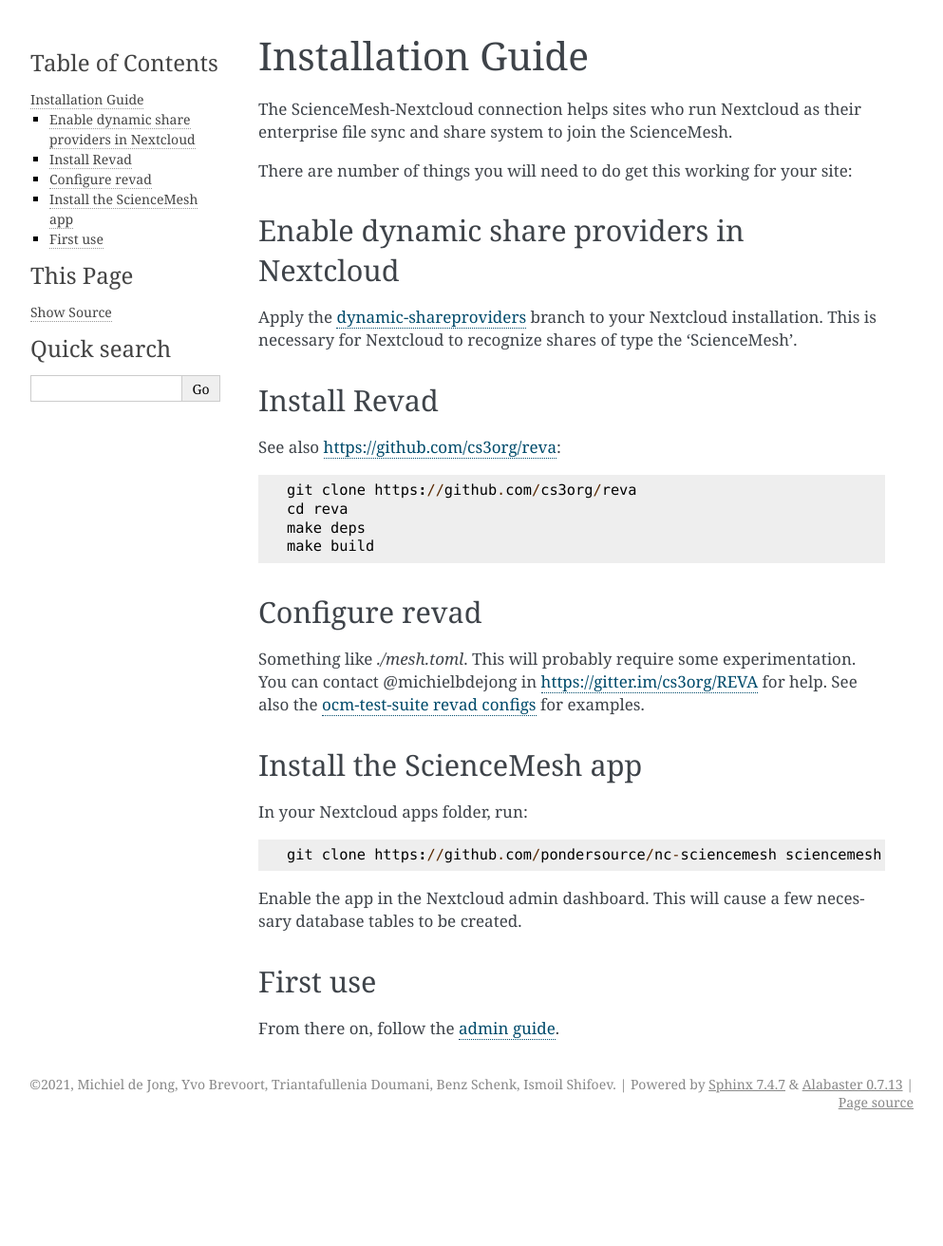
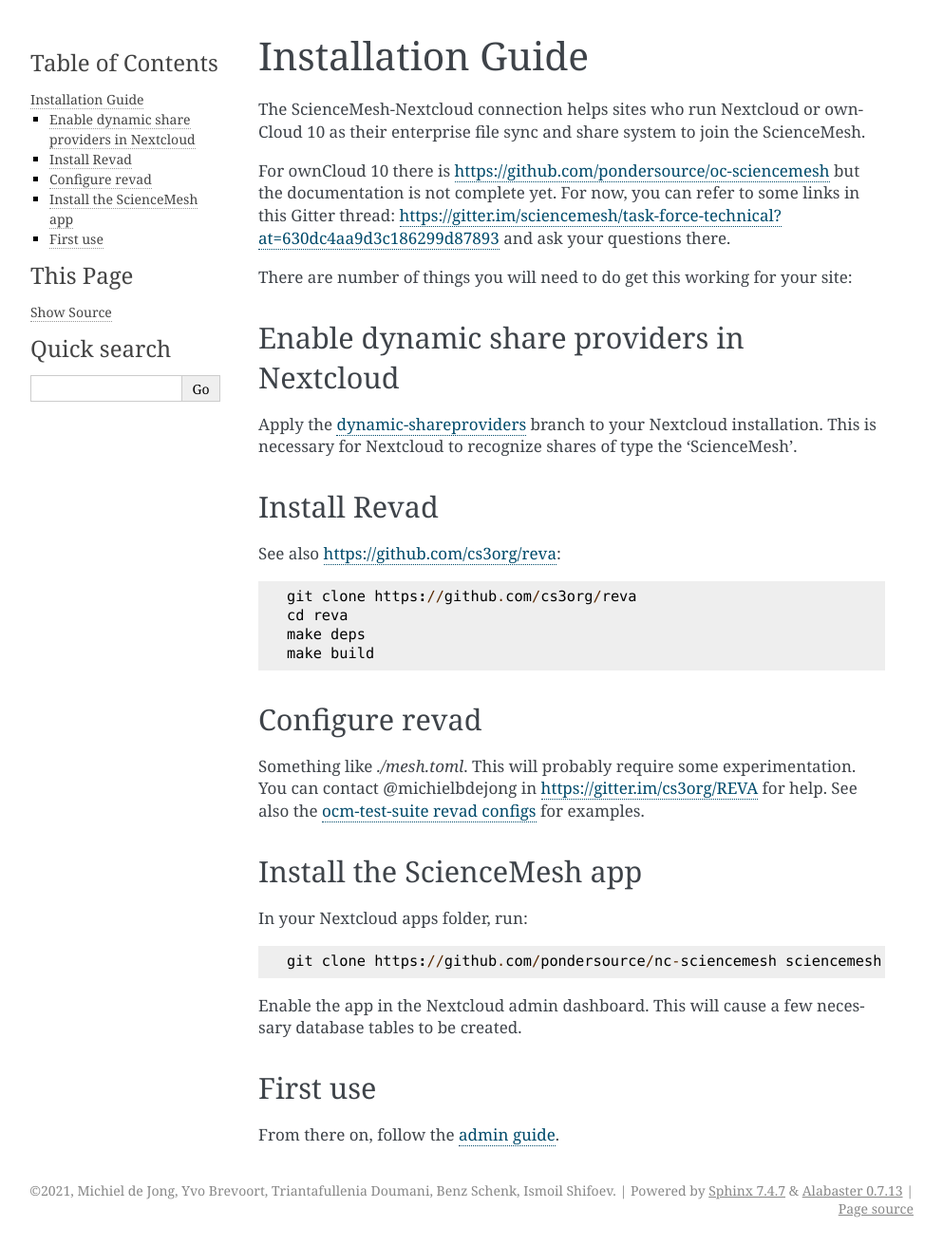
Before and after one commit to pondersource/sciencemesh-php, a Sphinx documentation site: the page built from source/installation.rst, in a window 1280 px wide. Shown: the whole page at 95% size, without its empty margins (148-1141 px from the left). Built offline with Sphinx 7.4.7, drawn with Linux system fonts in a browser that asks for light colours; before the commit the page ends 1200 px from its top, so only the background shows below that.

Commit message:
Mention incomplete documentation for OC-10

```diff
--- a/source/installation.rst
+++ b/source/installation.rst
@@ -1,7 +1,12 @@
 Installation Guide
 ==================
 
-The ScienceMesh-Nextcloud connection helps sites who run Nextcloud as their enterprise file sync and share system to join the ScienceMesh.
+The ScienceMesh-Nextcloud connection helps sites who run Nextcloud or ownCloud 10 as their enterprise file sync and share system to join the ScienceMesh.
+
+For ownCloud 10 there is https://github.com/pondersource/oc-sciencemesh but the documentation is not complete yet.
+For now, you can refer to some links in this Gitter thread:
+https://gitter.im/sciencemesh/task-force-technical?at=630dc4aa9d3c186299d87893
+and ask your questions there.
 
 There are number of things you will need to do get this working for your site:
 
```
